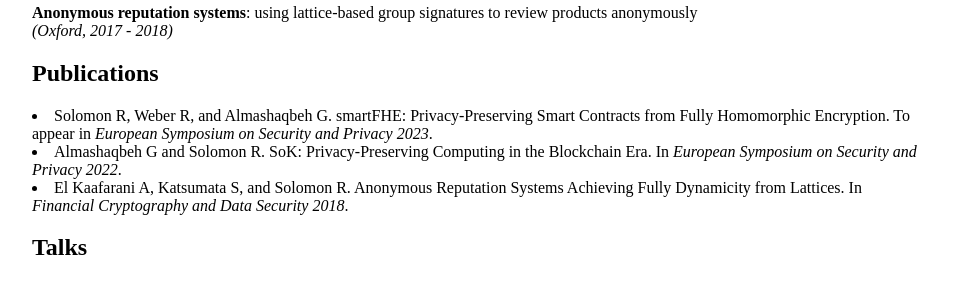
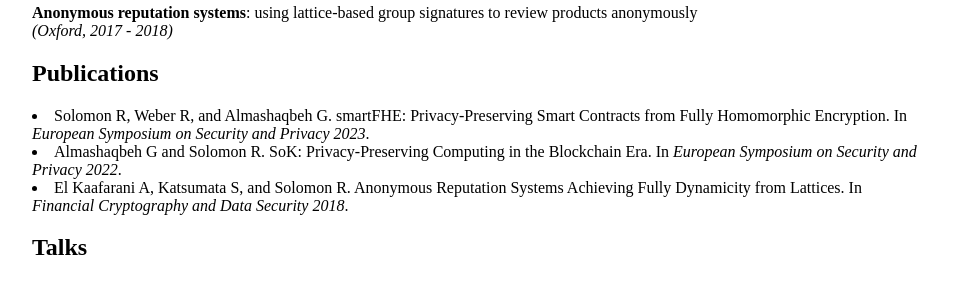
Before and after one commit to ravital/ravital.github.io, a Jekyll site: the page built from about/index.html, in a window 1280 px wide. Shown: the part 383-664 px from the top of the page, without its empty margins (160-1119 px from the left). Built offline with Jekyll 4.4.1, drawn with Linux system fonts in a browser that asks for light colours.

Commit message:
Update index.html

```diff
--- a/about/index.html
+++ b/about/index.html
@@ -16,7 +16,7 @@
 
 
 			<h2>Publications</h2>
-			<li>Solomon R, Weber R, and Almashaqbeh G. smartFHE: Privacy-Preserving Smart Contracts from Fully Homomorphic Encryption. To appear in <i>European Symposium on Security and Privacy 2023</i>.</li>
+			<li>Solomon R, Weber R, and Almashaqbeh G. smartFHE: Privacy-Preserving Smart Contracts from Fully Homomorphic Encryption. In <i>European Symposium on Security and Privacy 2023</i>.</li>
 			<li>Almashaqbeh G and Solomon R. SoK: Privacy-Preserving Computing in the Blockchain Era. In <i>European Symposium on Security and Privacy 2022</i>.</li>
 			<li>El Kaafarani A, Katsumata S, and Solomon R. Anonymous Reputation Systems Achieving Fully Dynamicity from Lattices. In <i>Financial Cryptography and Data Security 2018</i>.</li>
 
```
